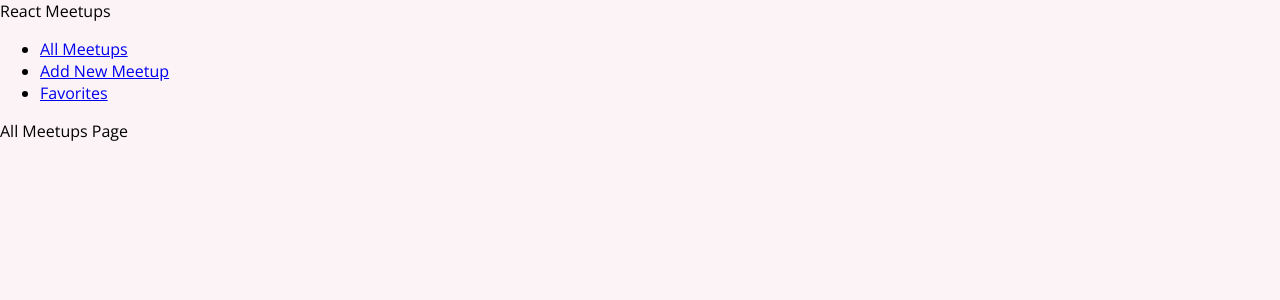
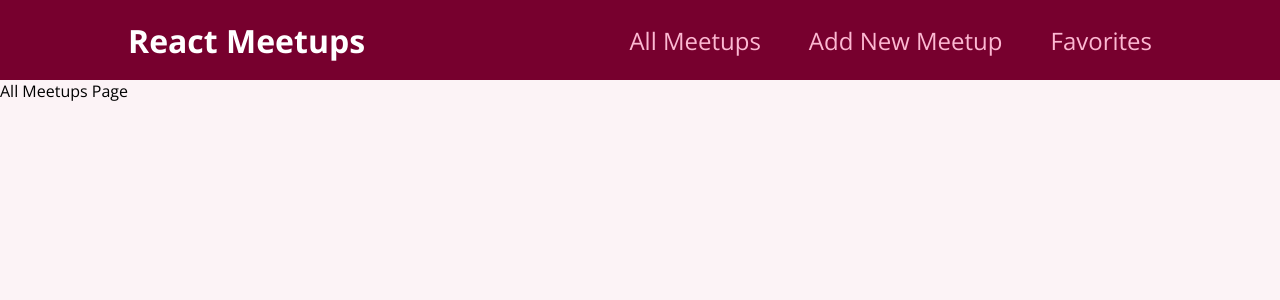
Before and after one commit to vtivadze/react-summary, a React (Create React App) app: page / in a window 1280 px wide. Shown: the top 300 px of the page. Built offline with nearby package versions, Linux system fonts and the light colour scheme.

Commit message:
Introduce CSS modules

```diff
--- a/src/components/layout/MainNavigation.js
+++ b/src/components/layout/MainNavigation.js
@@ -1,9 +1,10 @@
-import { Link } from "react-router-dom";
+import { Link } from 'react-router-dom';
+import classes from './MainNavigation.module.css';
 
 function MainNavigation() {
   return (
-    <header>
-      <div>React Meetups</div>
+    <header className={classes.header}>
+      <div className={classes.logo}>React Meetups</div>
       <nav>
         <ul>
           <li>
--- /dev/null
+++ b/src/components/layout/MainNavigation.module.css
@@ -0,0 +1,47 @@
+.header {
+  width: 100%;
+  height: 5rem;
+  display: flex;
+  align-items: center;
+  justify-content: space-between;
+  background-color: #77002e;
+  padding: 0 10%;
+}
+
+.logo {
+  font-size: 2rem;
+  color: white;
+  font-weight: bold;
+}
+
+.header ul {
+  list-style: none;
+  margin: 0;
+  padding: 0;
+  display: flex;
+  align-items: baseline;
+}
+
+.header li {
+  margin-left: 3rem;
+}
+
+.header a {
+  text-decoration: none;
+  font-size: 1.5rem;
+  color: #fcb8d2;
+}
+
+.header a:hover,
+.header a:active,
+.header a.active {
+  color: white;
+}
+
+.badge {
+  background-color: #cc2062;
+  color: white;
+  border-radius: 12px;
+  padding: 0 1rem;
+  margin-left: 0.5rem;
+}
```
Also changed, not shown: 1 other file (tests, documents, lock files or other folders).
